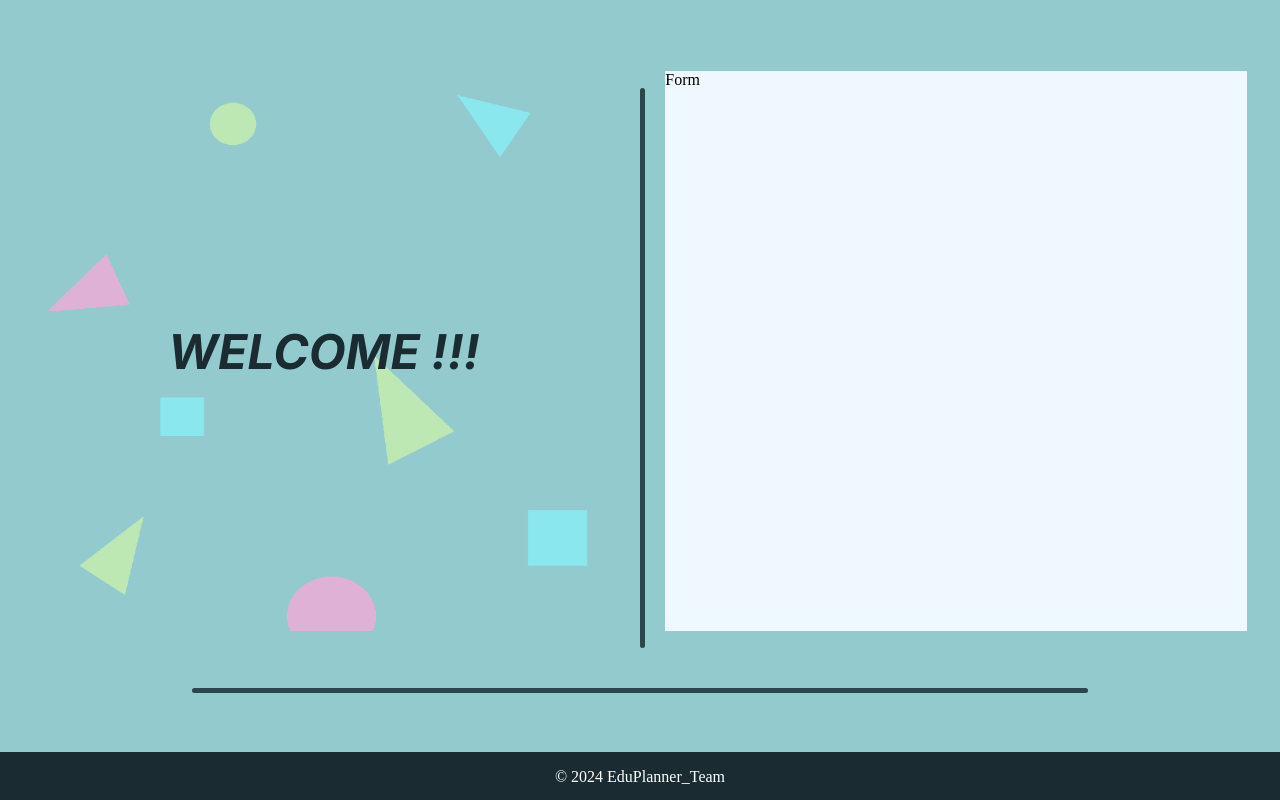
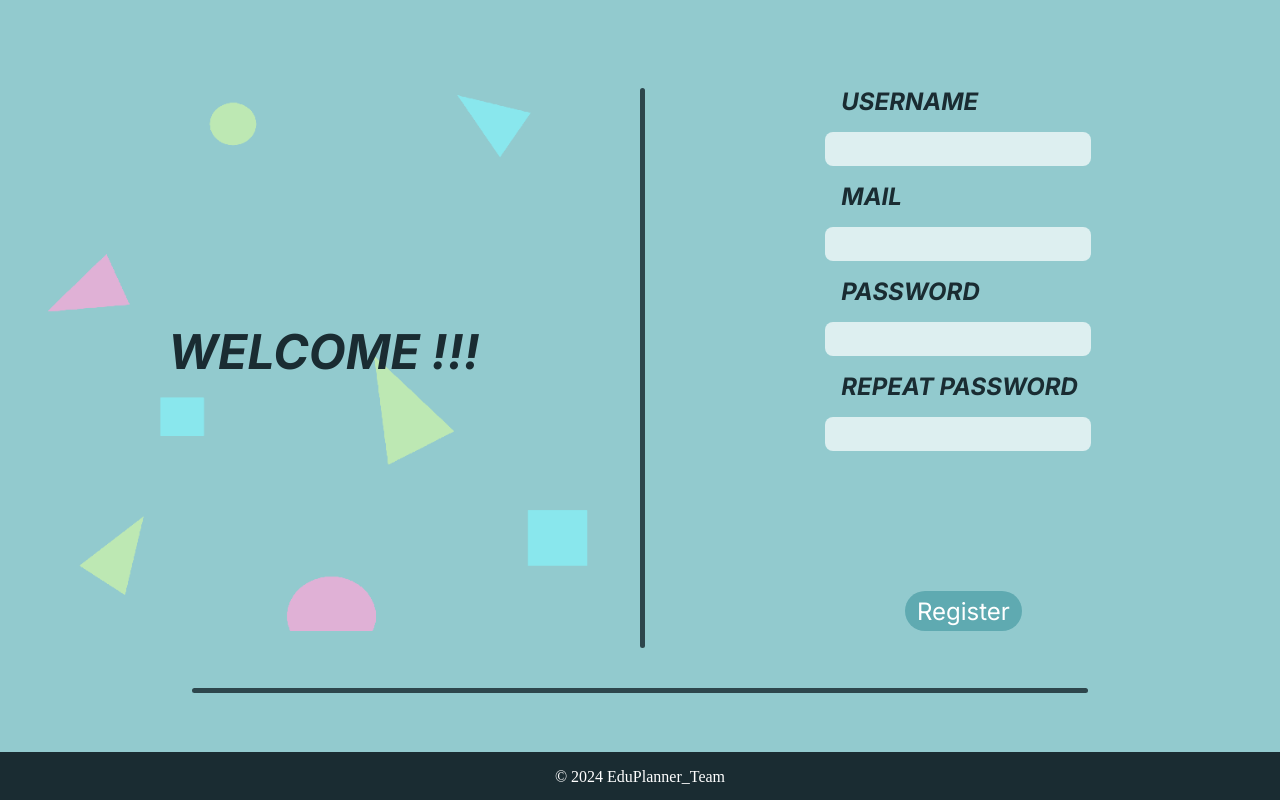
Before and after one commit to MarioYellowy/EduPlanner, a plain HTML site: page src/ui/register/register.html in a window 1280 px wide. Drawn offline with Linux system fonts and the light colour scheme.

Commit message:
Update: Progress form design

```diff
--- a/src/ui/register/register.css
+++ b/src/ui/register/register.css
@@ -1,7 +1,35 @@
 html, body {
     background-color: #92CACE;
+}
+label {
+    color: #1A2C32;
+    font-size: 24px;
+    font-family: inter;
+    font-style: italic;
+    font-weight: bold;
+    padding-left: 10rem;
+    margin: 1rem;
+}
+input {
+    background-color: #DDEFF0;
+    margin-left: 10rem;
+    width: 45%;
+    height: 2rem;
+    border-radius: 0.5rem;
+    border-style: none;
+}
 
-
+button[for="register"] {
+    background-color: #5FAAB1;
+    color: #FFFFFF;
+    border-style: none;
+    border-radius: 1.5rem;
+    width: 20%;
+    height: 2.5rem;
+    margin-top: auto;
+    margin-left: 15rem;
+    font-size: 24px;
+    font-family: inter;
 }
 
 .register_line {
@@ -30,7 +58,6 @@ html, body {
 .flex_container {
     display: flex;
     justify-content: space-around;
-
 }
 
 .welcome_container {
@@ -54,7 +81,8 @@ html, body {
 }
 
 .form_container {
-    background-color: aliceblue;
+    display: flex;
+    flex-direction: column;
     width: 46%;
     height: 70vh;
     margin-top: 5%;
--- a/src/ui/register/register.html
+++ b/src/ui/register/register.html
@@ -18,7 +18,15 @@
             <h1 class="welcome_text">WELCOME !!!</h1>
         </div>
         <div class="form_container">
-            <a>Form</a>
+            <label for="username">USERNAME</label>
+            <input type="text">
+            <label for="mail">MAIL</label>
+            <input type="text">
+            <label for="password">PASSWORD</label>
+            <input type="password">
+            <label for="repeat_password">REPEAT PASSWORD</label>
+            <input type="password">
+            <button for="register" type="submit">Register</button>
         </div>
     </main>
 
```
